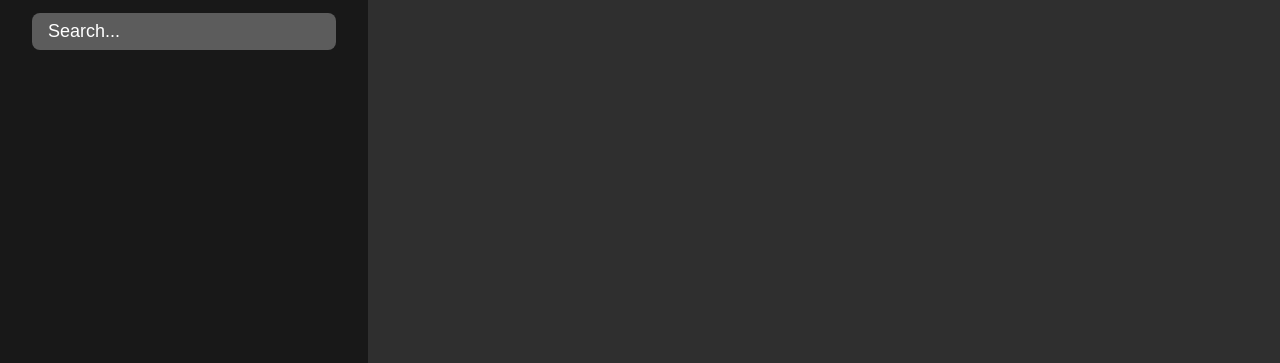
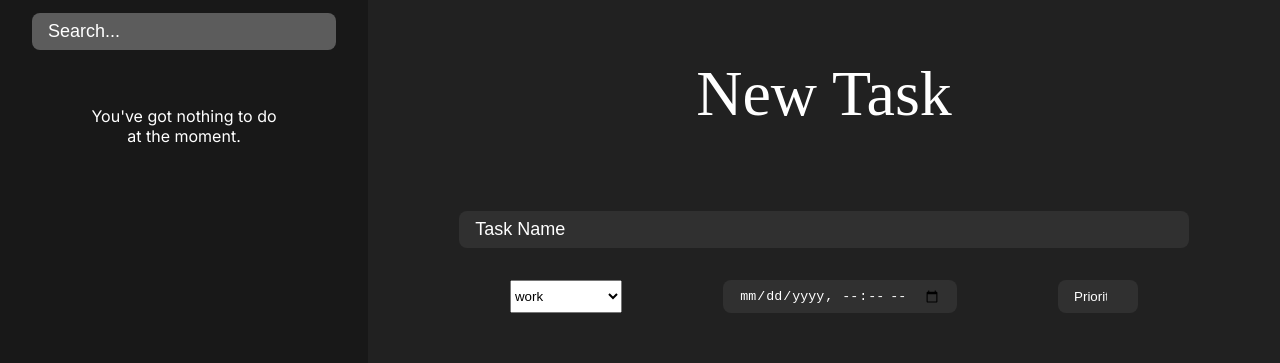
Before and after one commit to raphaelmatiaz/Life-Manager, a plain HTML site: page index.html in a window 1280 px wide. Shown: the part 215-578 px from the top of the page. Drawn offline with Linux system fonts and the light colour scheme; a web font is replaced by a local one.

Commit message:
Visual components creation.
UI Layout setup

CSS styling of various components

```diff
--- /dev/null
+++ b/Components/crudForm.css
@@ -0,0 +1,28 @@
+.crud-form {
+    /* background-color: red; */
+
+    width: 80%;
+    height: 25%;
+    display: flex;
+    flex-direction: column;
+    justify-content: center;
+    align-items: center;
+}
+
+#crud-form, input {
+    padding: 8px 16px;
+    border-radius: 8px;
+    border: none;
+    background-color: #303030;
+    color: #FFF;
+}
+
+#input-task-name {
+    width: 100%;
+    font-size: 1.8rem;
+    margin: 80px 0 32px 0;
+}
+
+#crud-form, input::placeholder {
+    color: #FFF;
+}
--- a/Components/taskInstance.css
+++ b/Components/taskInstance.css
@@ -0,0 +1,29 @@
+.taskInstance {
+    font-size: 1.8rem;
+    display: flex;
+    flex-direction: row;
+    justify-content: space-between;
+    align-items: center;
+
+    color: white;
+    padding: 8px 16px;
+    border-radius: 8px;
+}
+
+.taskInstance:hover {
+    background-color:#303030;
+    /* cursor: pointer; */
+}
+
+.taskInstance:active {
+    background-color:#222222;
+    cursor: pointer;
+}
+
+.crud-button-icon {
+    user-select: none;
+}
+
+.crud-button-icon:hover {
+    cursor: pointer;
+}
--- /dev/null
+++ b/Components/taskList.css
@@ -0,0 +1,10 @@
+.taskList {
+    list-style-type: none;
+    margin-top: 56px;
+}
+
+.no-tasks-message {
+    color: #FFF;
+    font-size: 1.6rem;
+    text-align: center;
+}
--- a/globalStyles.css
+++ b/globalStyles.css
@@ -11,13 +11,17 @@ html {
 body {
     width: 100vw;
     height: 100vh;
-    background-color: #2F2F2F;
+    background-color: #212121;
     display: flex;
+    font-family: 'Inter';
 }
 
 main {
     flex: 3;
     height: 100%;
+    display: flex;
+    align-items: center;
+    justify-content: center;
 }
 
 h1 {
@@ -34,3 +38,29 @@ h2 {
     font-weight: 300;
     margin: 48px 0 16px 0;
 }
+
+h3 {
+    font-family: "Jacques Francois";
+    font-size: 6.4rem;
+    color: #FFF;
+    font-weight: 100;
+}
+
+
+/* GLOBAL CLASSES */
+
+.flex-row-wrapper {
+    display: flex;
+    flex-direction: row;
+}
+
+.space-between {
+    display: flex;
+    justify-content: space-between;
+    width: 100%;
+}
+
+.space-around {
+    justify-content: space-around;
+    width: 100%;
+}
--- a/index.html
+++ b/index.html
@@ -13,6 +13,9 @@
     <link rel="stylesheet" href="./Components/logoDivWrapper.css">
     <link rel="stylesheet" href="./Components/newTaskButton.css">
     <link rel="stylesheet" href="./Components/searchBar.css">
+    <link rel="stylesheet" href="./Components/taskInstance.css">
+    <link rel="stylesheet" href="./Components/taskList.css">
+    <link rel="stylesheet" href="./Components/crudForm.css">
 
     <!-- Google font import "Jaques Francois" -->
     <link rel="preconnect" href="https://fonts.googleapis.com">
@@ -34,9 +37,41 @@
         <button class="newTaskButton">+ NEW TASK</button>
         <h2>Ongoing Tasks</h2>
         <input class="searchBar" type="search" placeholder="Search...">
+
+        <ul class="taskList">
+
+            <!-- <li>
+                <div class="taskInstance">
+                    <p>New Task</p>
+                    <div class="flex-row-wrapper">
+                        <img class="crud-button-icon" src="./media/edit-task.svg" alt="Edit Task Pictogram">
+                        <img class="crud-button-icon" src="./media/delete-task.svg" alt="Delete Task Pictogram">
+                    </div>
+                </div>
+            </li> -->
+
+            <p class="no-tasks-message">You've got nothing to do <br> at the moment.</p>
+
+        </ul>
     </aside>
     <main>
+        <div id="new-task-form" class="crud-form">
+            <h3>
+                New Task
+            </h3>
+            <input id="input-task-name" type="text" placeholder="Task Name">
 
+            <div class="flex-row-wrapper space-around">
+                <select type="text" placeholder="Category">
+                    <option value="work">work</option>
+                    <option value="sport">sport</option>
+                    <option value="relationships">relationships</option>
+                    <option value="bad-habit-fixing">bad habit fixing</option>
+                </select>
+                <input type="datetime-local" placeholder="Deadline">
+                <input type="number" min="1" max="10" placeholder="Priority">
+            </div>
+        </div>
     </main>
 </body>
 </html>
```
Also changed, not shown: media/delete-task.svg (added), media/edit-task.svg (added).
